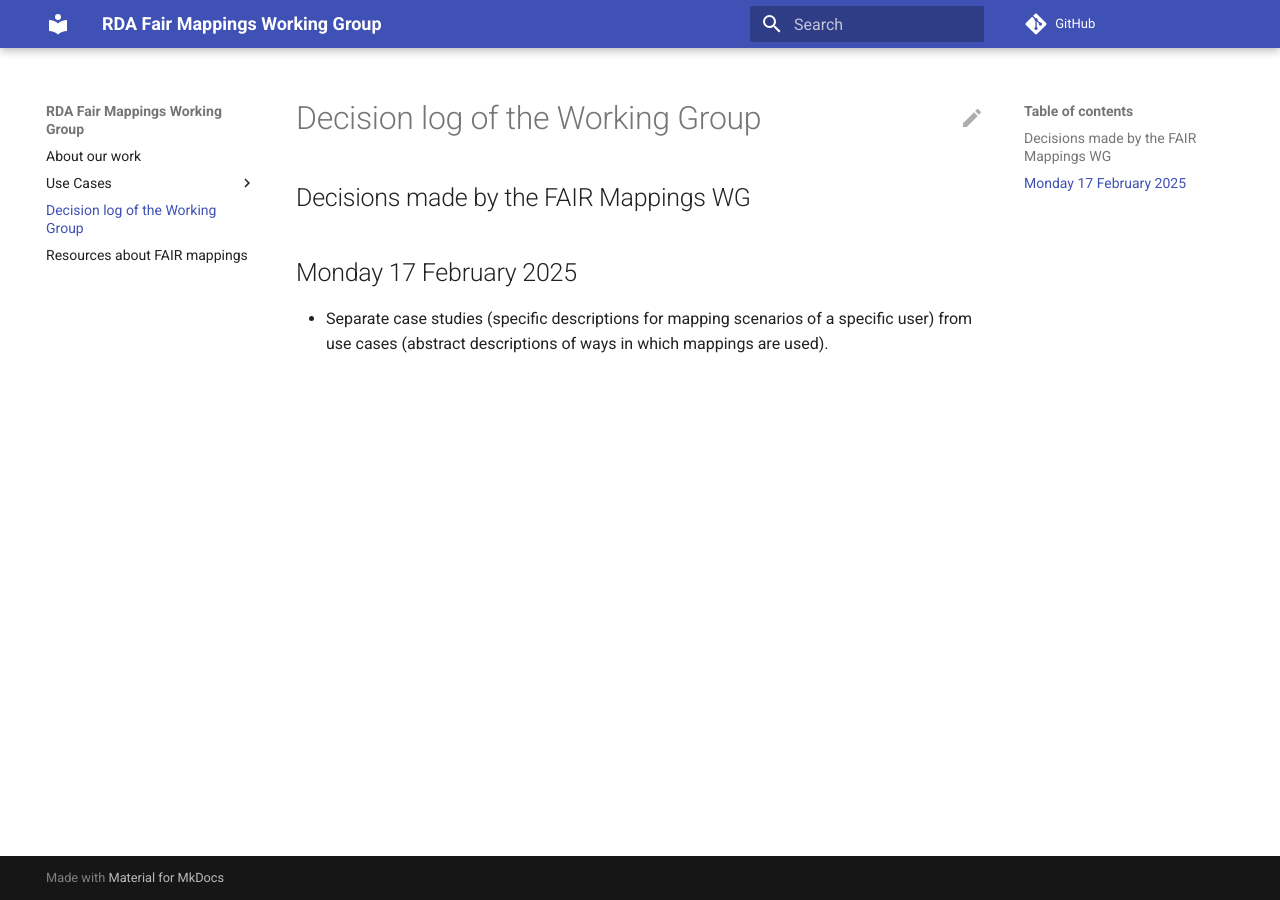
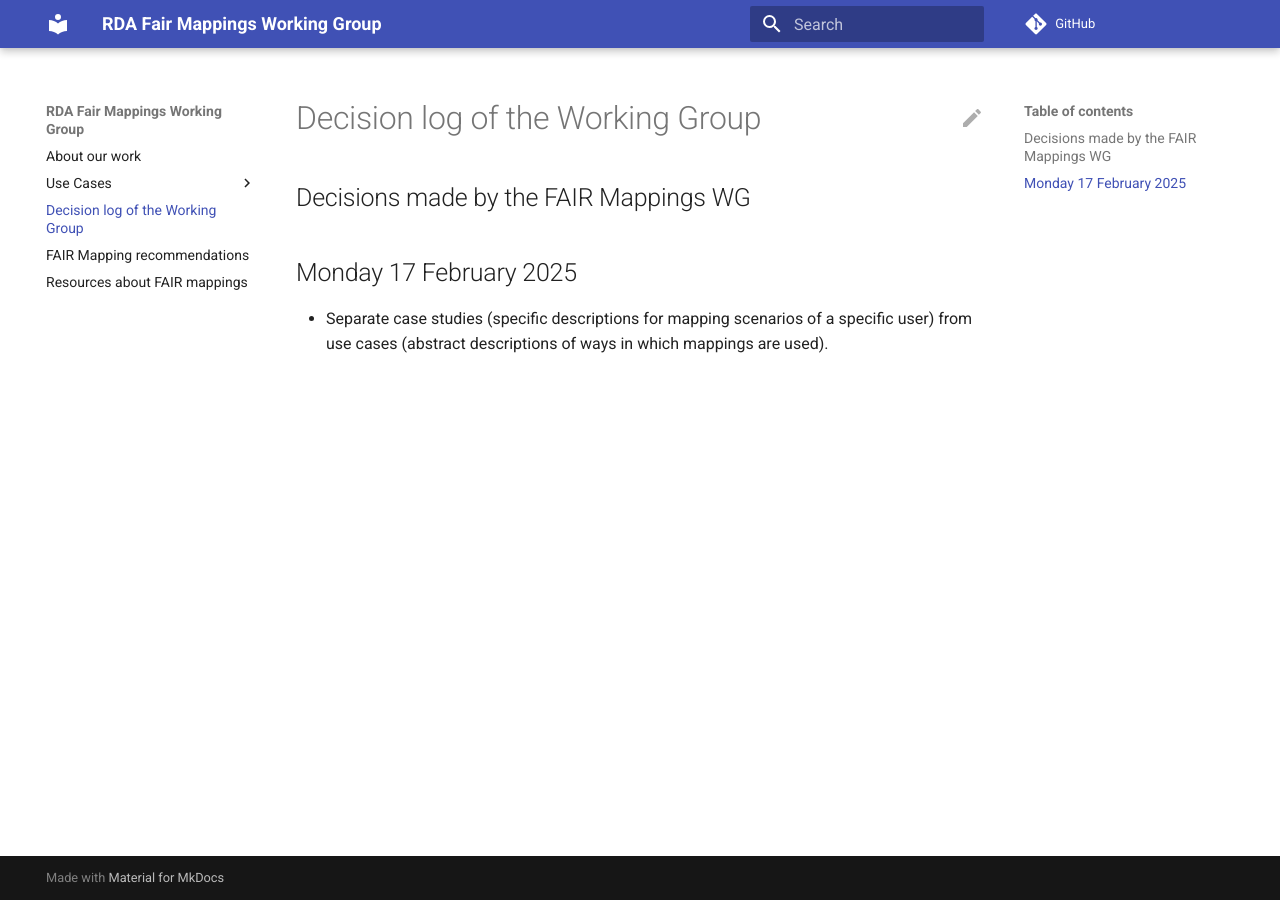
Before and after one commit to mapping-commons/rda-fair-mappings, an MkDocs documentation site: the page built from docs/decision-log.md, in a window 1280 px wide. Built offline with MkDocs 1.6.1 and Material for MkDocs 9.7.7, drawn with Linux system fonts in a browser that asks for light colours; comment, search, counter and statistics services are not loaded.

Commit message:
Add recommendations to the nav

```diff
--- a/mkdocs.yml
+++ b/mkdocs.yml
@@ -77,6 +77,7 @@ nav:
           - Fresh Catalog: case-study/case-study-fresh.md
           - BFO-PROV-O: case-study/case-study-bfoprov.md
   - Decision log of the Working Group: decision-log.md
+  - FAIR Mapping recommendations: recommendation.md
   - Resources about FAIR mappings: resources.md
 repo_url: https://github.com/mapping-commons/rda-fair-mappings/
 site_url: https://mapping-commons.github.io/rda-fair-mappings/
```
Also changed, not shown: src/docs/recommendation.md (+2 -0 lines).
